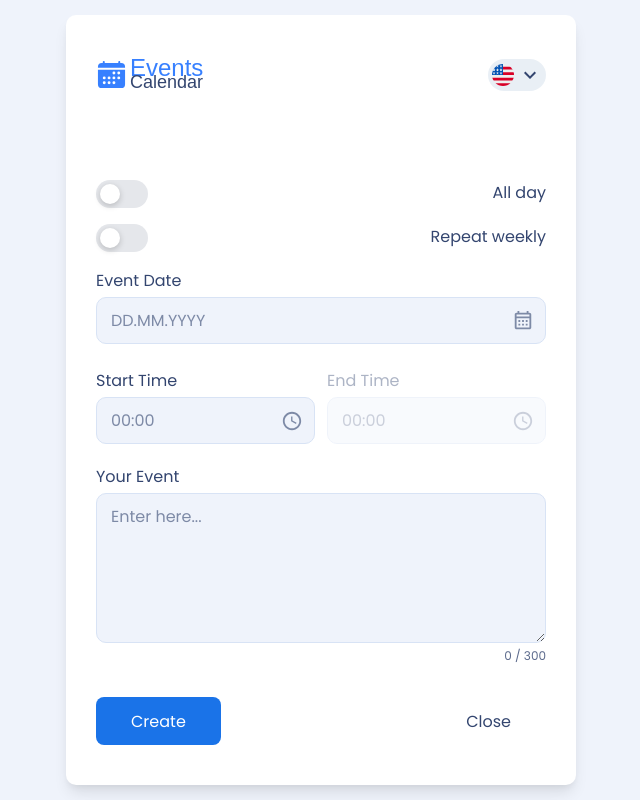
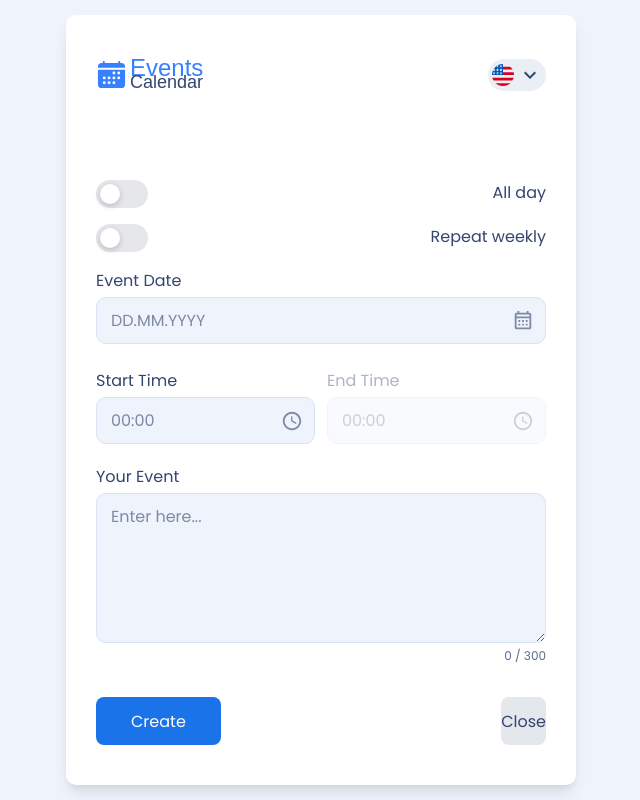
Before and after one commit to Valerij-Hering/new-events-calendar-frontend, a React (Vite) app: page /create-event in a window 1280 px wide. Shown: the whole page, without its empty margins (319-959 px from the left). Built offline with nearby package versions, Linux system fonts and the light colour scheme; a web font is replaced by a local one.

Commit message:
merge remote changes

```diff
--- a/src/features/createEvent/CreateEventForm.jsx
+++ b/src/features/createEvent/CreateEventForm.jsx
@@ -171,7 +171,7 @@ export const CreateEventForm = ({ initialData, onClose }) => {
                     : t("button.Create")
                 }
             </Button>
-            <Button variant="clear" color='dark' type="button" onClick={() => { onClose?.(); !onClose && navigate("/"); }}>
+            <Button variant='subtle' color='dark' noPadding type="button" onClick={() => { onClose?.(); !onClose && navigate("/"); }}>
                 {t("button.Close")}
             </Button>
             </Stack>
```
